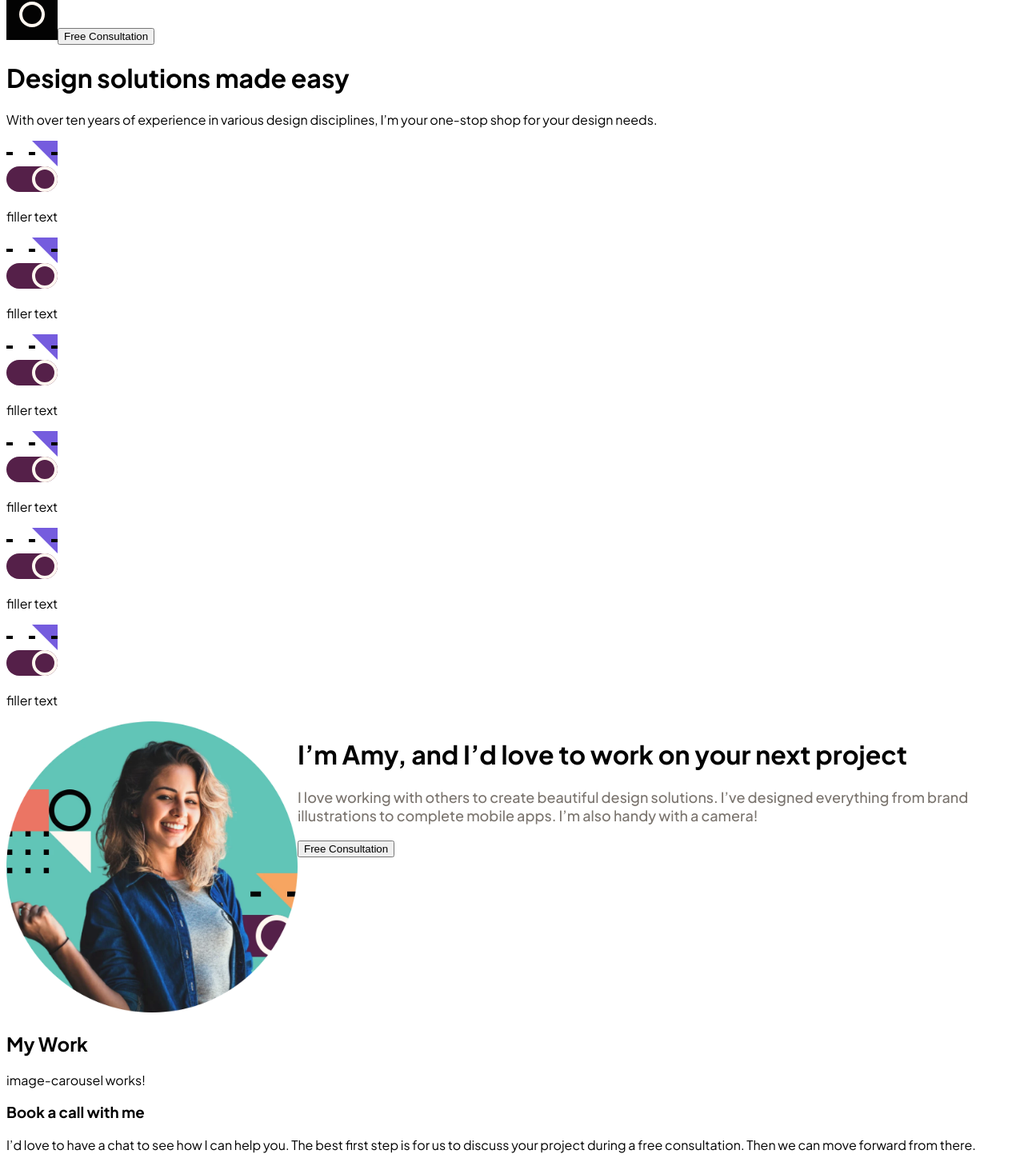
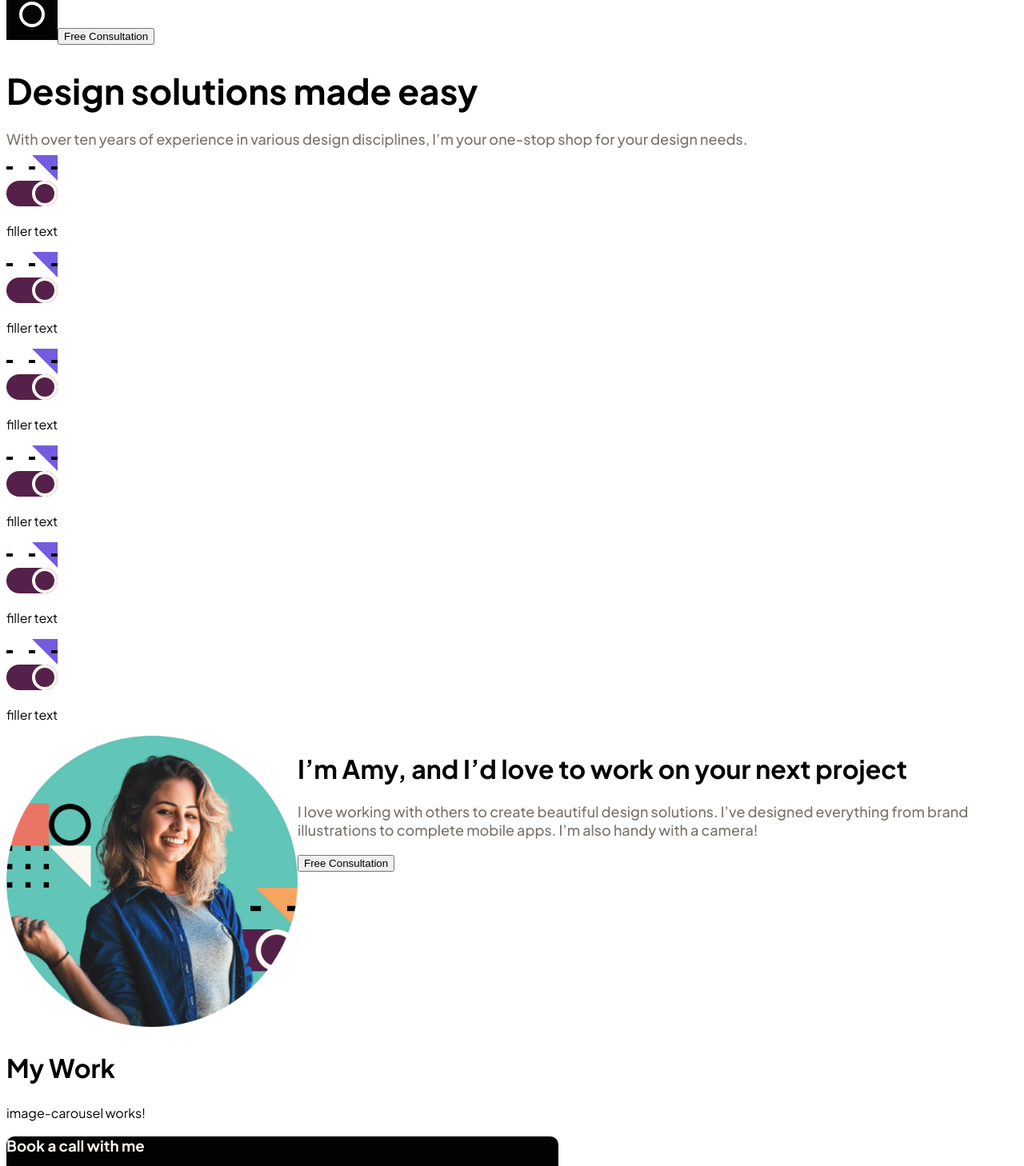
Before and after one commit to Ramaj57/single-page-design-portfolio, an Angular app in the folder single-page-design-portfolio/: page / in a window 1280 px wide. Shown: the part 22-1480 px from the top of the page at 80% size. Built offline with nearby package versions, Linux system fonts and the light colour scheme.

Commit message:
minimal css and markup for app component

```diff
--- a/single-page-design-portfolio/src/app/app.component.css
+++ b/single-page-design-portfolio/src/app/app.component.css
@@ -0,0 +1,61 @@
+h1 {
+  font-weight: 700;
+  font-size: 2.25rem;
+}
+
+.exp-para {
+  color: var(--para-text2);
+  font-weight: 500;
+  font-size: 1rem;
+  line-height: 26%;
+}
+
+h2 {
+  font-weight: 700;
+  font-size: 1.5rem;
+}
+
+.contact {
+  background-color: var(--head-text1);
+  height: 22rem;
+  width: 21.4rem;
+  border-radius: 0.625rem;
+}
+
+h3 {
+  color: var(--head-text2);
+}
+
+.contact-para {
+  color: var(--para-text1);
+}
+
+@media (width >= 768px) {
+  h1 {
+    font-size: 2.75rem;
+  }
+
+  .exp-para {
+    font-size: 1.125rem;
+    line-height: 28%;
+  }
+
+  h2 {
+    font-size: 2rem;
+  }
+
+  .contact {
+    width: 43.125rem;
+  }
+}
+
+@media (width >= 1440px) {
+  h1 {
+    font-size: 3.5rem;
+  }
+
+  .contact {
+    width: 69.375rem;
+    height: 20rem;
+  }
+}
--- a/single-page-design-portfolio/src/app/app.component.html
+++ b/single-page-design-portfolio/src/app/app.component.html
@@ -1,6 +1,6 @@
 <app-header-footer/>
 <h1>Design solutions made easy</h1>
-<p>With over ten years of experience in various design disciplines, I’m your one-stop shop for your design needs.</p>
+<p class="exp-para">With over ten years of experience in various design disciplines, I’m your one-stop shop for your design needs.</p>
 <div class="grid-container">
  <app-grid-card/>
  <app-grid-card/>
@@ -14,7 +14,7 @@
 <app-image-carousel/>
 <div class="contact">
 <h3>Book a call with me</h3>
-<p>I’d love to have a chat to see how I can help you. The best first step is for us to discuss your project during a free consultation. Then we can move forward from there.</p>
+<p class="contact-para">I’d love to have a chat to see how I can help you. The best first step is for us to discuss your project during a free consultation. Then we can move forward from there.</p>
 <app-consultation-btn/>
 </div>
 <app-header-footer/>
```
